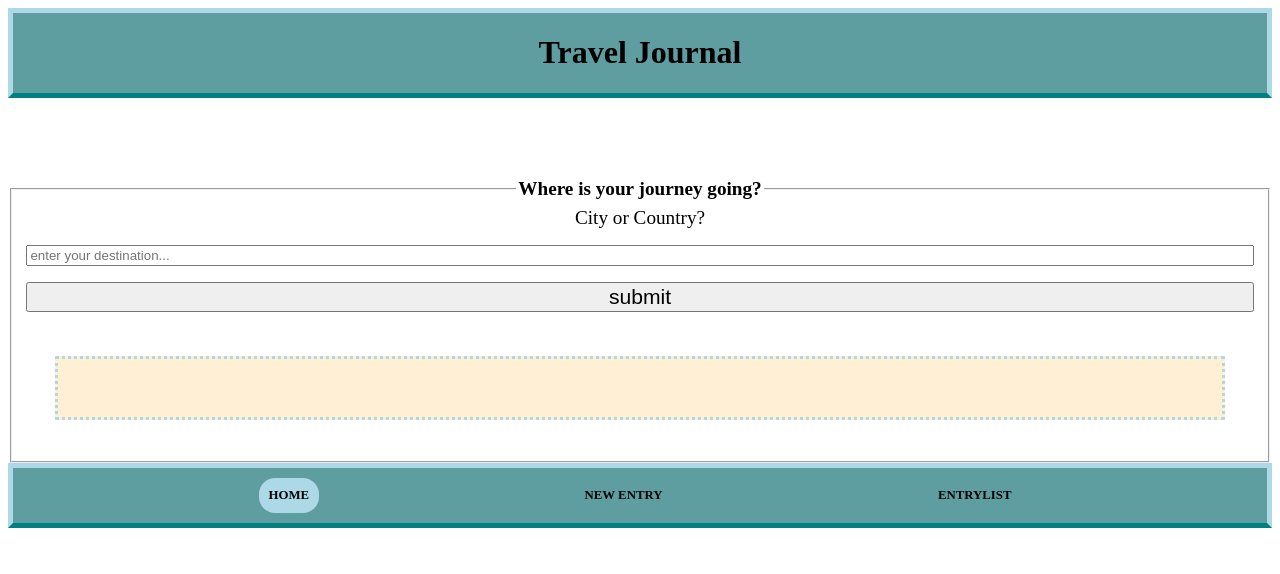
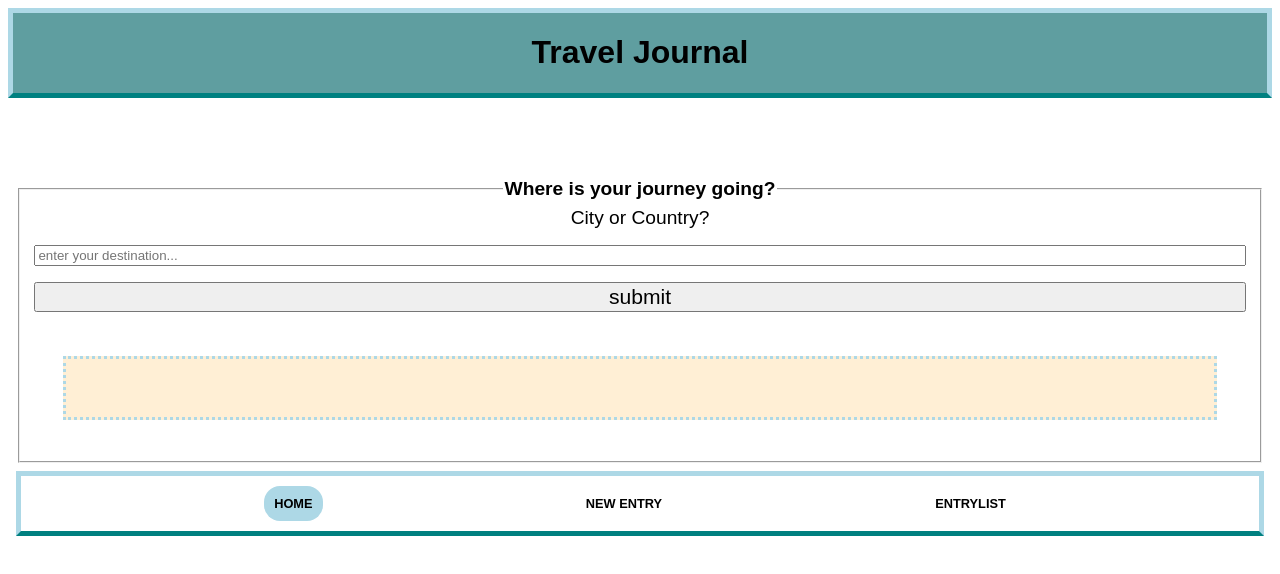
Before and after one commit to IrisHerholz/capstone-project, a Next.js app: page / in a window 1280 px wide. Shown: the top 574 px of the page. Built offline with nearby package versions, Linux system fonts and the light colour scheme.

Commit message:
small fix

```diff
--- a/components/Navigation/index.js
+++ b/components/Navigation/index.js
@@ -5,7 +5,7 @@ import styled from "styled-components";
 const Navigation = () => {
   const router = useRouter();
   return (
-    <StyledFooter>
+    <body>    <StyledFooter>
       <StyledNav>
         <StyledNextLink
           href="/"
@@ -26,7 +26,8 @@ const Navigation = () => {
           ENTRYLIST
         </StyledNextLink>
       </StyledNav>
-    </StyledFooter>
+    </StyledFooter></body>
+
   );
 };
 export default Navigation;
@@ -40,7 +41,7 @@ const StyledFooter = styled.footer`
   border-radius: 0, 7em;
   border-bottom-color: #008080;
   color: papayawhip;
-  background-color: #5f9ea0;
+  background-color: white;
 `;
 const StyledNav = styled.nav`
   display: flex;
--- a/pages/entryListPage.js
+++ b/pages/entryListPage.js
@@ -24,6 +24,7 @@ export default function EntryListHome() {
   }
   return (
     <>
+      <body>
         <StyledHeader>List of Entries</StyledHeader>
         <ul>
           {journalEntries.map((journalEntry) => (
@@ -43,12 +44,13 @@ export default function EntryListHome() {
             </StyledEntry>
           ))}
         </ul>
+      </body>
     </>
   );
 }
 
 const StyledEntry = styled.li`
-  display: grid;
+  display: flex;
   text-align: center;
   flex-direction: column;
 `;
--- a/pages/index.js
+++ b/pages/index.js
@@ -15,7 +15,7 @@ export default function Landingpage() {
 
   return (
     <>
-      <main>
+     <body>
       <form onSubmit={handleSubmit}>
         <StyledFieldset>
           <StyledLegend>Where is your journey going?</StyledLegend>
@@ -38,7 +38,7 @@ export default function Landingpage() {
           </StyledLink>
         </StyledFieldset>
       </form>
-      </main>
+   </body>
     </>
   );
 }
--- a/styles.js
+++ b/styles.js
@@ -5,9 +5,10 @@ export default createGlobalStyle`
   *::before,
   *::after {
     box-sizing: border-box;
+         font-family: 'Arial';
     color: black;
   body {
-     font-family: 'Arial';
+
     font-weight: bold;
   }
   main {
```
Also changed, not shown: components/Form/index.js (+3 -7 lines), public/images.jpeg (deleted), public/palme.jpeg (added). Lines whose indentation alone changed are shown as unchanged.
